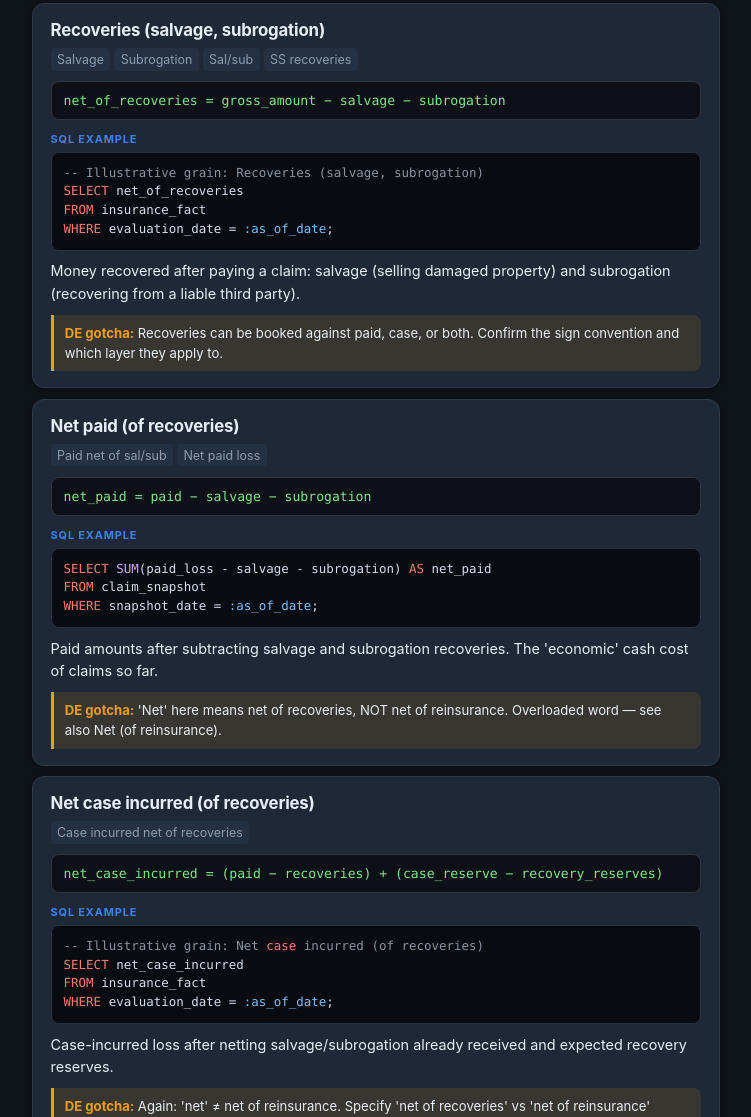
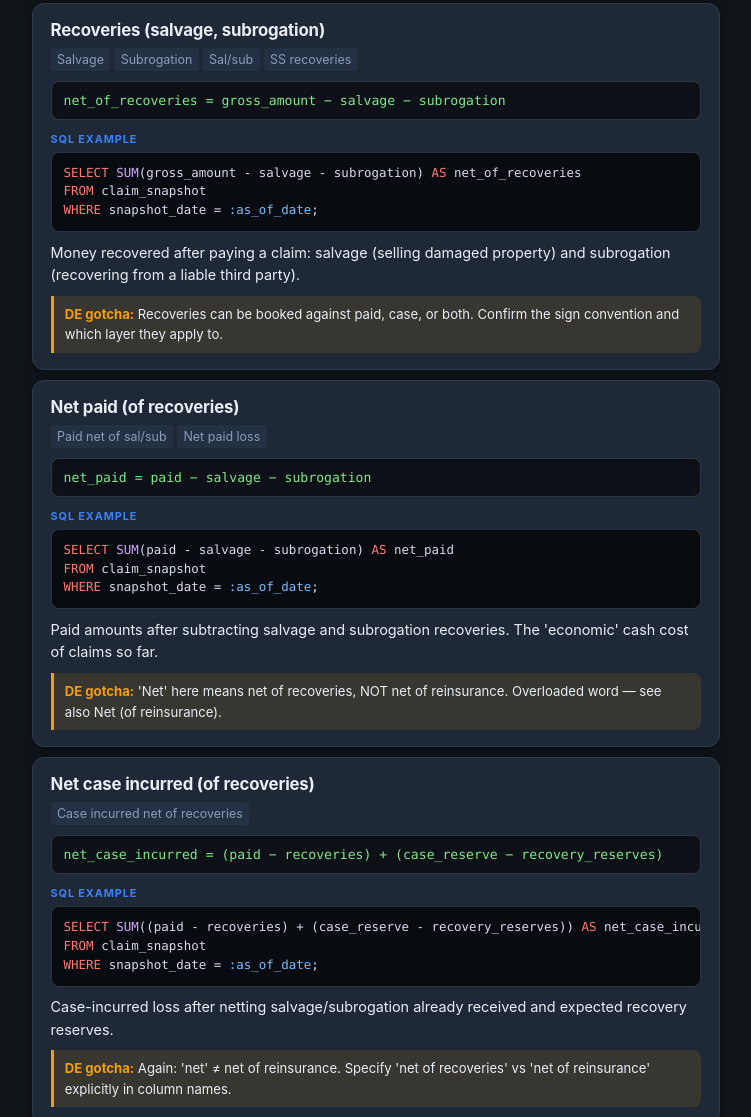
Before and after one commit to nuctaapp/insurance-metrics-glossary, a plain HTML site: page index.html in a window 1280 px wide. Shown: the part 2278-3395 px from the top of the page, without its empty margins (264-1015 px from the left). Drawn offline with Linux system fonts and the light colour scheme.

Commit message:
Make SQL examples mirror glossary formulas

```diff
--- a/index.html
+++ b/index.html
@@ -1159,26 +1159,46 @@ function renderChips() {
 
 function sqlExample(e) {
   const n = e.name.toLowerCase();
+  // Every example below mirrors the displayed formula. These are intentionally
+  // expressions over source components, never SELECTs of an already-calculated metric.
   const examples = {
     "paid loss": `SELECT SUM(indemnity_paid) AS paid_loss\nFROM claim_payment\nWHERE payment_date <= :as_of_date;`,
     "paid lae": `SELECT SUM(alae_paid + ulae_paid) AS paid_lae\nFROM claim_expense_payment\nWHERE payment_date <= :as_of_date;`,
     "paid loss & lae": `SELECT SUM(indemnity_paid + alae_paid + ulae_paid) AS paid_loss_lae\nFROM claim_payment\nWHERE payment_date <= :as_of_date;`,
-    "case reserve / case outstanding": `SELECT SUM(case_reserve) AS case_reserve\nFROM claim_snapshot\nWHERE snapshot_date = :as_of_date;`,
-    "case incurred": `SELECT SUM(indemnity_paid + case_reserve) AS case_incurred\nFROM claim_snapshot\nWHERE snapshot_date = :as_of_date;`,
-    "net paid (of recoveries)": `SELECT SUM(paid_loss - salvage - subrogation) AS net_paid\nFROM claim_snapshot\nWHERE snapshot_date = :as_of_date;`,
-    "ultimate loss": `SELECT SUM(paid_loss + case_reserve + ibnr) AS ultimate_loss\nFROM loss_valuation\nWHERE evaluation_date = :as_of_date;`,
-    "total unpaid / outstanding": `SELECT SUM(case_reserve + ibnr) AS total_unpaid\nFROM loss_valuation\nWHERE evaluation_date = :as_of_date;`,
-    "gross / ceded / net": `SELECT gross_loss, ceded_loss,\n       gross_loss - ceded_loss AS net_loss\nFROM loss_valuation\nWHERE evaluation_date = :as_of_date;`,
-    "net written premium": `SELECT gross_written_premium - ceded_written_premium\n       AS net_written_premium\nFROM premium_fact;`,
-    "net earned premium": `SELECT gross_earned_premium - ceded_earned_premium\n       AS net_earned_premium\nFROM premium_fact;`,
-    "loss ratio": `SELECT SUM(incurred_loss) / NULLIF(SUM(earned_premium), 0)\n       AS loss_ratio\nFROM insurance_monthly;`,
-    "frequency": `SELECT COUNT(DISTINCT claim_id) / NULLIF(SUM(exposure), 0)\n       AS frequency\nFROM claim_fact;`,
-    "severity": `SELECT SUM(incurred_loss) / NULLIF(COUNT(DISTINCT claim_id), 0)\n       AS severity\nFROM claim_fact;`,
-    "pure premium": `SELECT SUM(incurred_loss) / NULLIF(SUM(exposure), 0)\n       AS pure_premium\nFROM insurance_monthly;`,
-    "combined ratio": `SELECT (SUM(incurred_loss_lae) + SUM(underwriting_expense))\n       / NULLIF(SUM(earned_premium), 0) AS combined_ratio\nFROM insurance_monthly;`,
-    "inforce": `SELECT COUNT(DISTINCT policy_id) AS inforce_policies\nFROM policy_snapshot\nWHERE effective_date <= :as_of_date\n  AND expiration_date > :as_of_date\n  AND cancelled_flag = 0;`
+    "case reserve / case outstanding": `SELECT SUM(adjuster_estimated_unpaid) AS case_reserve\nFROM claim_snapshot\nWHERE snapshot_date = :as_of_date;`,
+    "case incurred": `SELECT SUM(indemnity_paid + adjuster_estimated_unpaid) AS case_incurred\nFROM claim_snapshot\nWHERE snapshot_date = :as_of_date;`,
+    "recoveries (salvage, subrogation)": `SELECT SUM(gross_amount - salvage - subrogation) AS net_of_recoveries\nFROM claim_snapshot\nWHERE snapshot_date = :as_of_date;`,
+    "net paid (of recoveries)": `SELECT SUM(paid - salvage - subrogation) AS net_paid\nFROM claim_snapshot\nWHERE snapshot_date = :as_of_date;`,
+    "net case incurred (of recoveries)": `SELECT SUM((paid - recoveries) + (case_reserve - recovery_reserves)) AS net_case_incurred\nFROM claim_snapshot\nWHERE snapshot_date = :as_of_date;`,
+    "lae": `SELECT SUM(alae + ulae) AS lae\nFROM claim_expense_snapshot\nWHERE snapshot_date = :as_of_date;`,
+    "ibnr": `SELECT SUM(ultimate - (paid + case_reserve)) AS ibnr\nFROM loss_valuation\nWHERE evaluation_date = :as_of_date;`,
+    "ibner": `SELECT SUM(expected_ultimate_on_reported - (paid + case_reserve)) AS ibner\nFROM loss_valuation\nWHERE evaluation_date = :as_of_date\n  AND reported_claim_flag = 1;`,
+    "total reserve / unpaid": `SELECT SUM(case_reserve + ibnr) AS total_reserve\nFROM loss_valuation\nWHERE evaluation_date = :as_of_date;`,
+    "ultimate loss": `SELECT SUM(paid + case_reserve + ibnr) AS ultimate\nFROM loss_valuation\nWHERE evaluation_date = :as_of_date;`,
+    "incurred loss & lae (ultimate)": `SELECT SUM((paid + case_reserve + ibnr) + ultimate_lae) AS ultimate_loss_lae\nFROM loss_valuation\nWHERE evaluation_date = :as_of_date;`,
+    "gross": `SELECT SUM(direct_amount + assumed_amount) AS gross\nFROM insurance_fact\nWHERE evaluation_date = :as_of_date;`,
+    "ceded": `SELECT SUM(amount_transferred_to_reinsurers) AS ceded\nFROM reinsurance_fact\nWHERE evaluation_date = :as_of_date;`,
+    "net (of reinsurance)": `SELECT SUM(gross_amount - ceded_amount) AS net_amount\nFROM insurance_fact\nWHERE evaluation_date = :as_of_date;`,
+    "assumed": `SELECT SUM(direct_written + assumed_written) AS gross_written\nFROM premium_fact;`,
+    "quota share": `SELECT SUM(qs_pct * subject_amount) AS ceded,\n       SUM((1 - qs_pct) * subject_amount) AS cedant_keeps\nFROM reinsurance_fact;`,
+    "excess of loss (xol)": `SELECT SUM(LEAST(limit_amount, GREATEST(0, loss - attachment))) AS reinsurer_pays\nFROM reinsurance_fact;`,
+    "ceding commission": `SELECT SUM(commission_rate * ceded_premium) AS ceding_commission\nFROM reinsurance_fact;`,
+    "gross written premium (gwp/gpw)": `SELECT SUM(direct_written + assumed_written) AS gwp\nFROM premium_fact;`,
+    "net written premium (nwp)": `SELECT SUM(gross_written - ceded_written) AS nwp\nFROM premium_fact;`,
+    "earned premium (gep/ep)": `SELECT SUM(written_premium - change_in_unearned) AS earned_premium\nFROM premium_period;`,
+    "unearned premium (upr/uep)": `SELECT SUM(written - earned) AS upr\nFROM premium_period;`,
+    "loss ratio": `SELECT SUM(incurred_loss) / NULLIF(SUM(earned_premium), 0) AS loss_ratio\nFROM insurance_monthly;`,
+    "expense ratio": `SELECT SUM(underwriting_expenses) / NULLIF(SUM(written_premium), 0) AS expense_ratio\nFROM insurance_monthly;`,
+    "combined ratio": `SELECT (SUM(incurred_loss) / NULLIF(SUM(earned_premium), 0))\n     + (SUM(underwriting_expenses) / NULLIF(SUM(written_premium), 0)) AS combined_ratio\nFROM insurance_monthly;`,
+    "frequency": `SELECT COUNT(DISTINCT claim_id) / NULLIF(SUM(exposure), 0) AS frequency\nFROM claim_fact;`,
+    "severity": `SELECT SUM(total_loss) / NULLIF(COUNT(DISTINCT claim_id), 0) AS severity\nFROM claim_fact;`,
+    "pure premium": `SELECT SUM(incurred_loss) / NULLIF(SUM(exposure), 0) AS pure_premium\nFROM claim_fact;`,
+    "inforce": `SELECT COUNT(DISTINCT policy_id) AS inforce\nFROM policy_snapshot\nWHERE effective_date <= :as_of_date\n  AND expiration_date > :as_of_date\n  AND cancelled_flag = 0;`,
+    "report lag": `SELECT AVG(report_date - accident_date) AS report_lag\nFROM claim_fact;`,
+    "hit ratio / close ratio": `SELECT SUM(CASE WHEN bound_flag = 1 THEN 1 ELSE 0 END)\n       / NULLIF(COUNT(*), 0) AS hit_ratio\nFROM quote_fact;`,
+    "book retention / premium retention": `SELECT SUM(renewed_premium) / NULLIF(SUM(expiring_premium), 0)\n       AS book_retention\nFROM renewal_fact;`
   };
-  return examples[n] || (e.formula ? `-- Illustrative grain: ${e.name}\nSELECT ${e.formula.split("=")[0].trim() || "metric"}\nFROM insurance_fact\nWHERE evaluation_date = :as_of_date;` : null);
+  return examples[n] || null;
 }
 
 function sqlHighlight(text) {
```
